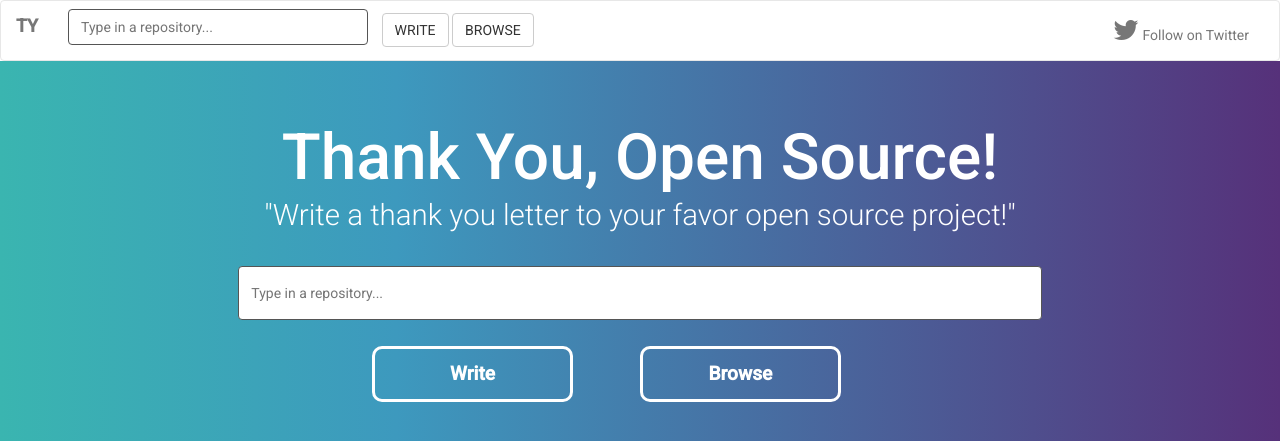
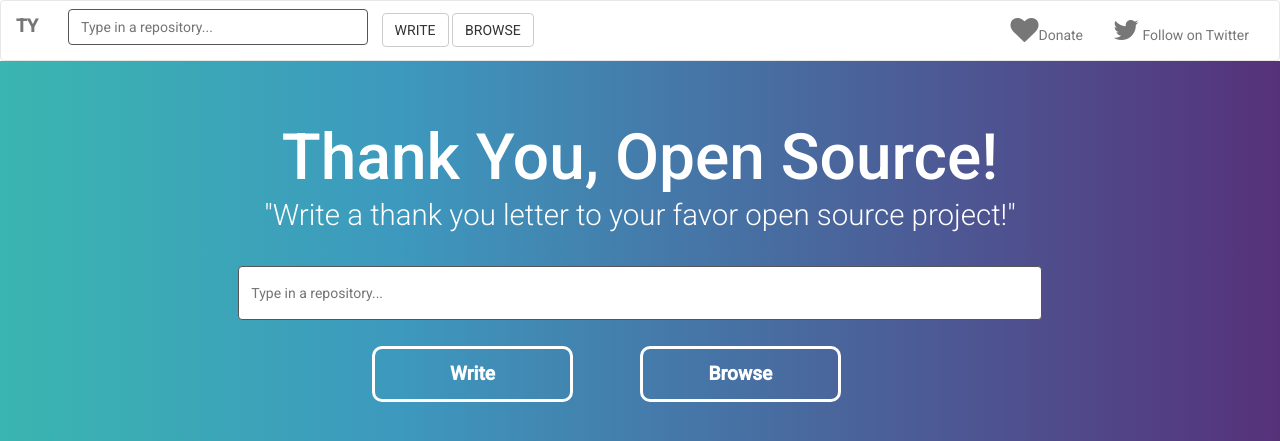
Before and after one commit to thankyou-opensource/thankyou-open-source, a Django app: page / in a window 1280 px wide. Shown: the top 441 px of the page. Run offline with Django 3.2, Linux system fonts and the light colour scheme; data that the repository does not hold is empty; some libraries are stand-ins or nearby versions.

Commit message:
add donate link

```diff
--- a/templates/base.html
+++ b/templates/base.html
@@ -45,6 +45,9 @@
         </form>
       </div> <!--end navbar-header-->
       <ul class="nav navbar-nav pull-right">
+        <li>
+          <a target="_blank" href="https://paypal.me/Thankyouopensource/1"><i class="fa fa-2x fa-heart"></i>Donate</a>
+        </li>
         <li>
           <a target="_blank" href="https://twitter.com/tyopensource"><i class="fa fa-2x fa-twitter"></i> Follow on Twitter</a>
         </li>
```
